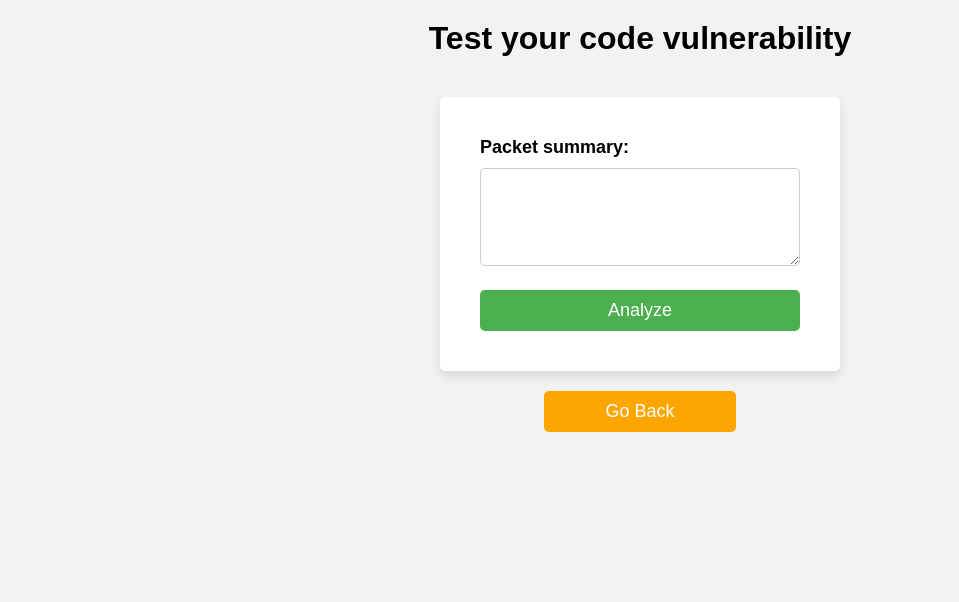
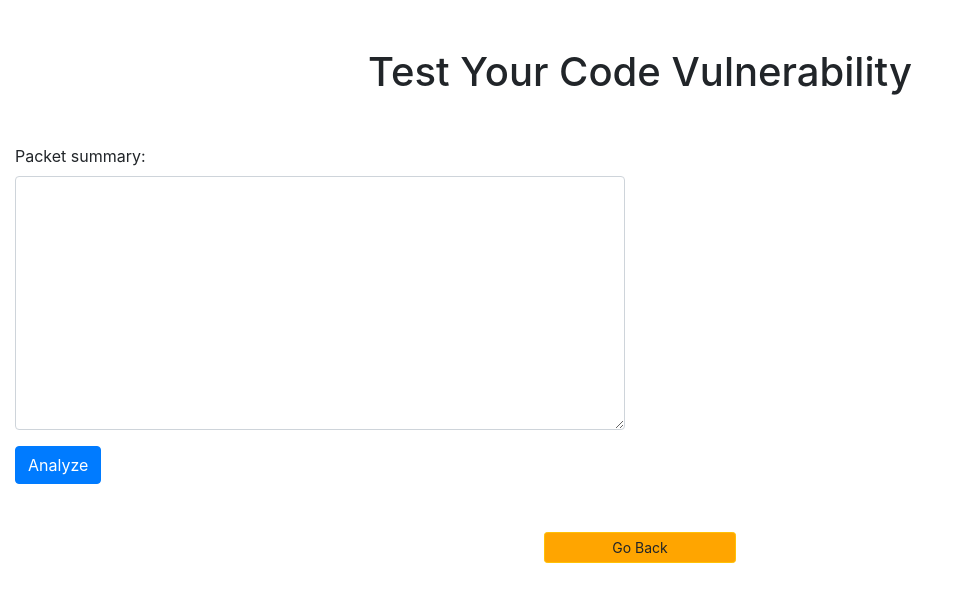
Before and after one commit to mahin12/chatgpt_network_security, a Flask app: page /test in a window 1280 px wide. Shown: the top 602 px of the page, without its empty margins (0-959 px from the left). Run offline with Flask 2, Linux system fonts and the light colour scheme; a user stored in the database is signed in; some libraries are stand-ins or nearby versions.

Commit message:
Initial commit

```diff
--- a/templates/test.html
+++ b/templates/test.html
@@ -2,105 +2,40 @@
 <html lang="en">
 
 <head>
-    <meta charset="UTF-8">
-    <meta name="viewport" content="width=device-width, initial-scale=1.0">
-    <title>Network Packet Analyzer</title>
-    <style>
-        * {
-            box-sizing: border-box;
-            margin: 0;
-            padding: 0;
-        }
-
-        body {
-            background-color: #f2f2f2;
-            font-family: Arial, sans-serif;
-        }
-
-        h1 {
-            font-size: 32px;
-            text-align: center;
-            margin-top: 20px;
-            margin-bottom: 40px;
-        }
-
-        form {
-            width: 400px;
-            margin: 0 auto;
-            background-color: #fff;
-            padding: 40px;
-            border-radius: 5px;
-            box-shadow: 0 5px 10px rgba(0, 0, 0, 0.1);
-        }
-
-        label {
-            display: block;
-            font-size: 18px;
-            font-weight: bold;
-            margin-bottom: 10px;
-        }
-
-        textarea {
-            width: 100%;
-            padding: 10px;
-            font-size: 16px;
-            margin-bottom: 20px;
-            border-radius: 5px;
-            border: 1px solid #ccc;
-        }
-
-        button {
-            display: block;
-            width: 100%;
-            background-color: #4CAF50;
-            color: #fff;
-            padding: 10px;
-            font-size: 18px;
-            border: none;
-            border-radius: 5px;
-            cursor: pointer;
-        }
-
-        button:hover {
-            background-color: #3e8e41;
-        }
-
-        #result {
-            width: 400px;
-            margin: 20px auto;
-        }
-    </style>
+    <meta charset="UTF-8" />
+    <meta name="viewport" content="width=device-width, initial-scale=1.0" />
+    <title>Test Your Code Vulnerability</title>
+    <link rel="stylesheet" href="https://stackpath.bootstrapcdn.com/bootstrap/4.3.1/css/bootstrap.min.css"
+        integrity="sha384-ggOyR0iXCbMQv3Xipma34MD+dH/1fQ784/j6cY/iJTQUOhcWr7x9JvoRxT2MZw1T" crossorigin="anonymous">
 </head>
 
-
 <body>
-    <div>
-        <div class="container">
-            <h1 class="text-center my-5">Test your code vulnerability </h1>
+    <div class="container-fluid">
+        <h1 class="text-center my-5">Test Your Code Vulnerability</h1>
+        <div class="row">
+            <div class="col-md-6">
                 <form id="analyze-form">
-                <div class="mb-3">
-                    <label for="packet-summary" class="form-label">Packet summary:</label>
-                    <textarea class="form-control" id="packet-summary" name="packet_summary" rows="4"></textarea>
+                    <div class="form-group">
+                        <label for="packet-summary">Packet summary:</label>
+                        <textarea class="form-control" id="packet-summary" name="packet_summary" rows="10"></textarea>
                     </div>
                     <button type="submit" class="btn btn-primary">Analyze</button>
                 </form>
+            </div>
+            <div class="col-md-6">
                 <div id="result" class="mt-3"></div>
+            </div>
         </div>
     </div>
 
     <button type="button" class="btn btn-sm btn-warning mt-5" onclick="goBack()"
         style="width: 15%; margin: 0 auto; display: block; background-color: orange !important;">Go Back</button>
 
-
-
-
     <script src="https://code.jquery.com/jquery-3.6.0.min.js"></script>
     <script>
-
         function goBack() {
             window.history.back();
         }
-
 
         $('#analyze-form').on('submit', function (event) {
             event.preventDefault();
@@ -111,7 +46,7 @@
                 data: { packet_summary: packet_summary },
                 type: 'POST',
                 success: function (data) {
-                    $('#result').html('<p><strong>Analysis:</strong> ' + data.response + '</p>');
+                    $('#result').html('<p><strong>Analysis:</strong></p><pre>' + data.response + '</pre>');
                 },
                 error: function () {
                     $('#result').html('<p>Error: Unable to analyze the packet.</p>');
@@ -119,6 +54,7 @@
             });
         });
     </script>
+
 </body>
 
 </html>
```
Lines whose indentation alone changed are shown as unchanged.
